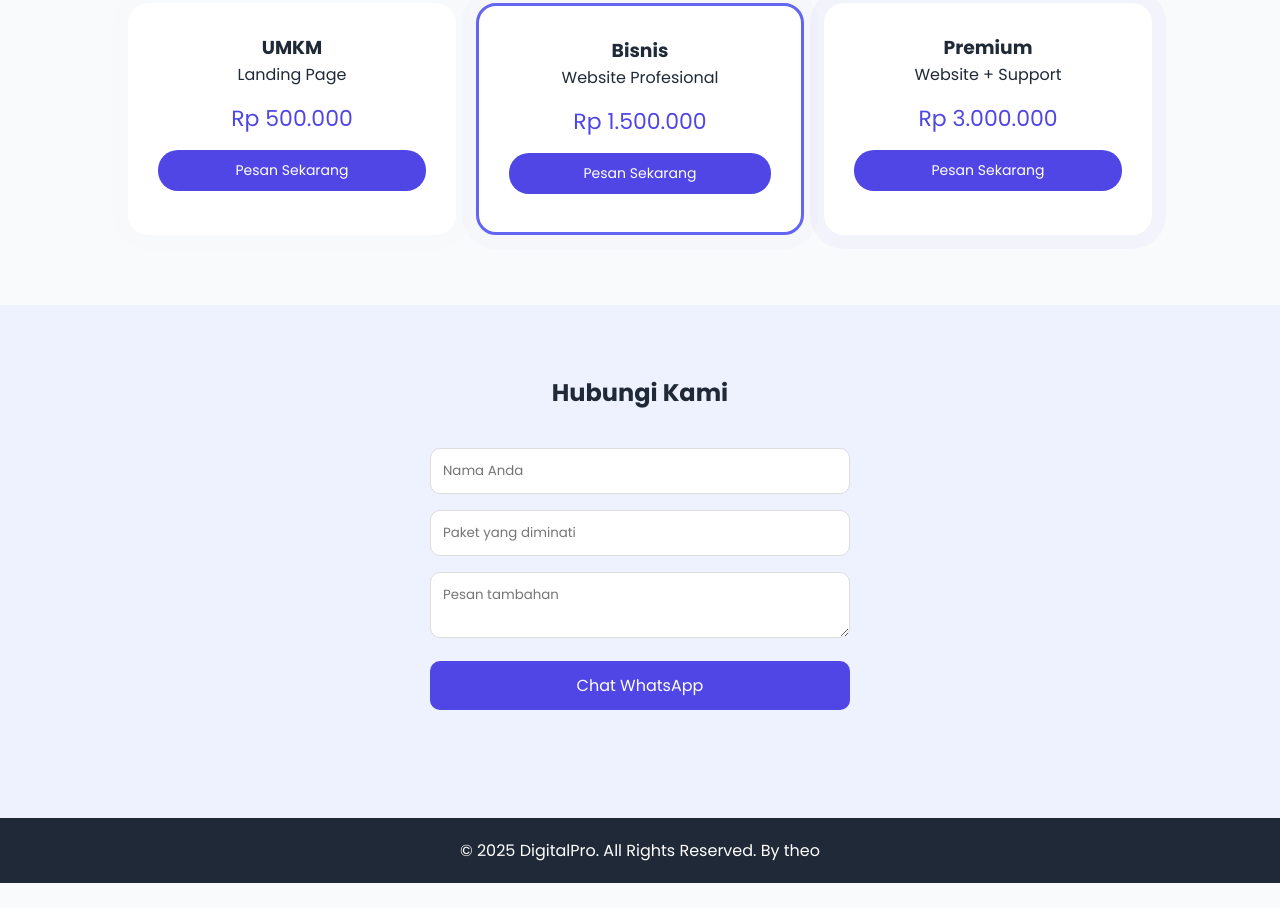
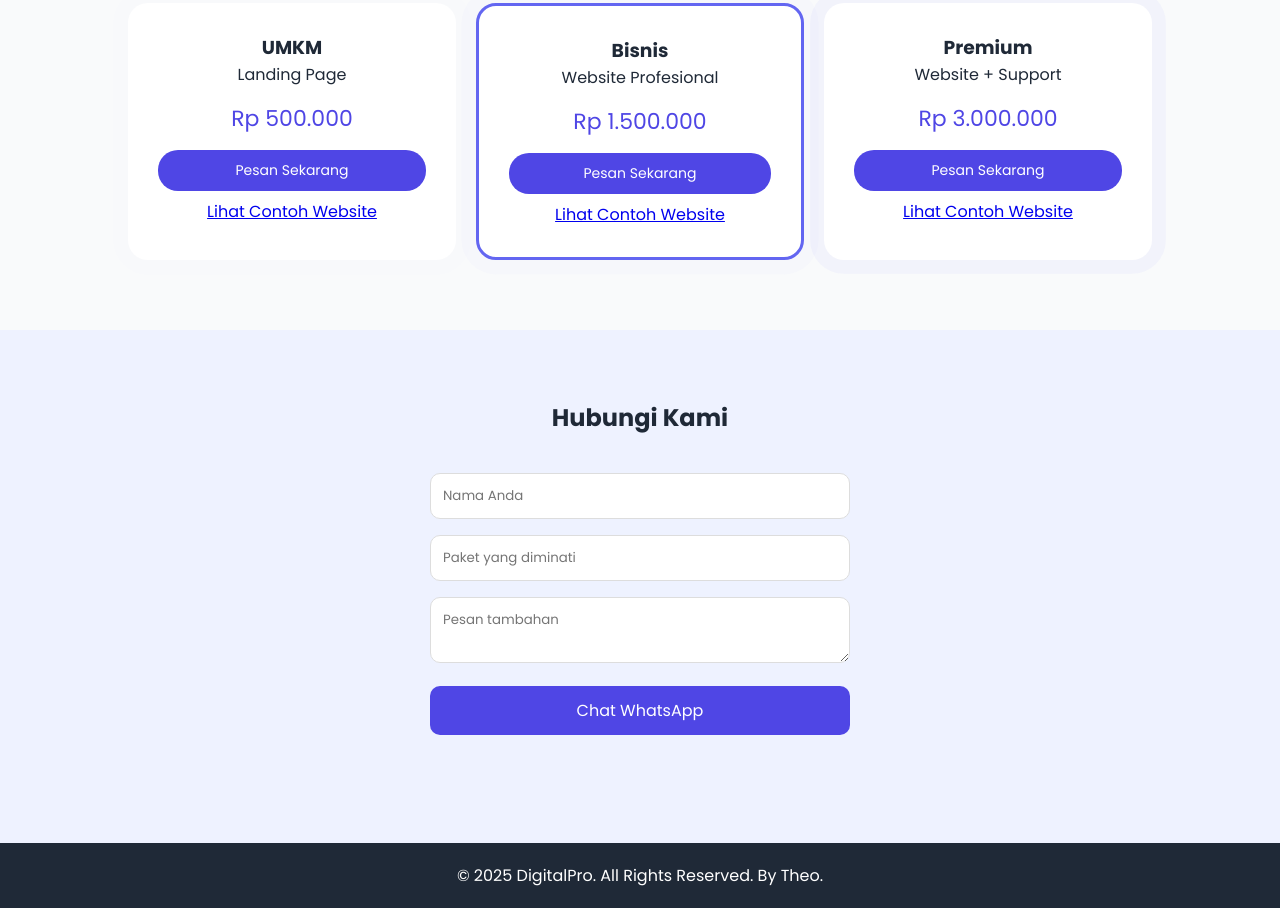
Before and after one commit to theodorus02/website-jualan, a plain HTML site: page index.html in a window 1280 px wide. Shown: the part 874-1782 px from the top of the page. Before the commit the page ends 1757 px from the top, so only its background shows below. Drawn offline with Linux system fonts and the light colour scheme.

Commit message:
Update index.html

```diff
--- a/index.html
+++ b/index.html
@@ -48,22 +48,46 @@
         <h3>UMKM</h3>
         <p>Landing Page</p>
         <span>Rp 500.000</span>
+
         <button onclick="pesan('UMKM')">Pesan Sekarang</button>
+
+        <a href="https://link-demo-umkm-kamu.github.io"
+           target="_blank"
+           class="btn-demo">
+           Lihat Contoh Website
+        </a>
       </div>
+
 
       <div class="card unggulan">
         <h3>Bisnis</h3>
         <p>Website Profesional</p>
         <span>Rp 1.500.000</span>
+
         <button onclick="pesan('Bisnis')">Pesan Sekarang</button>
+
+        <a href="https://link-demo-bisnis-kamu.github.io"
+           target="_blank"
+           class="btn-demo">
+           Lihat Contoh Website
+        </a>
       </div>
+
 
       <div class="card">
         <h3>Premium</h3>
         <p>Website + Support</p>
         <span>Rp 3.000.000</span>
+
         <button onclick="pesan('Premium')">Pesan Sekarang</button>
+
+        <a href="https://link-demo-premium-kamu.github.io"
+           target="_blank"
+           class="btn-demo">
+           Lihat Contoh Website
+        </a>
       </div>
+
 
     </div>
   </section>
@@ -81,7 +105,7 @@
 </section>
 
 <footer>
-  © 2025 DigitalPro. All Rights Reserved. By theo
+  © 2025 DigitalPro. All Rights Reserved. By Theo.
 </footer>
 
 <script src="script.js"></script>
```
